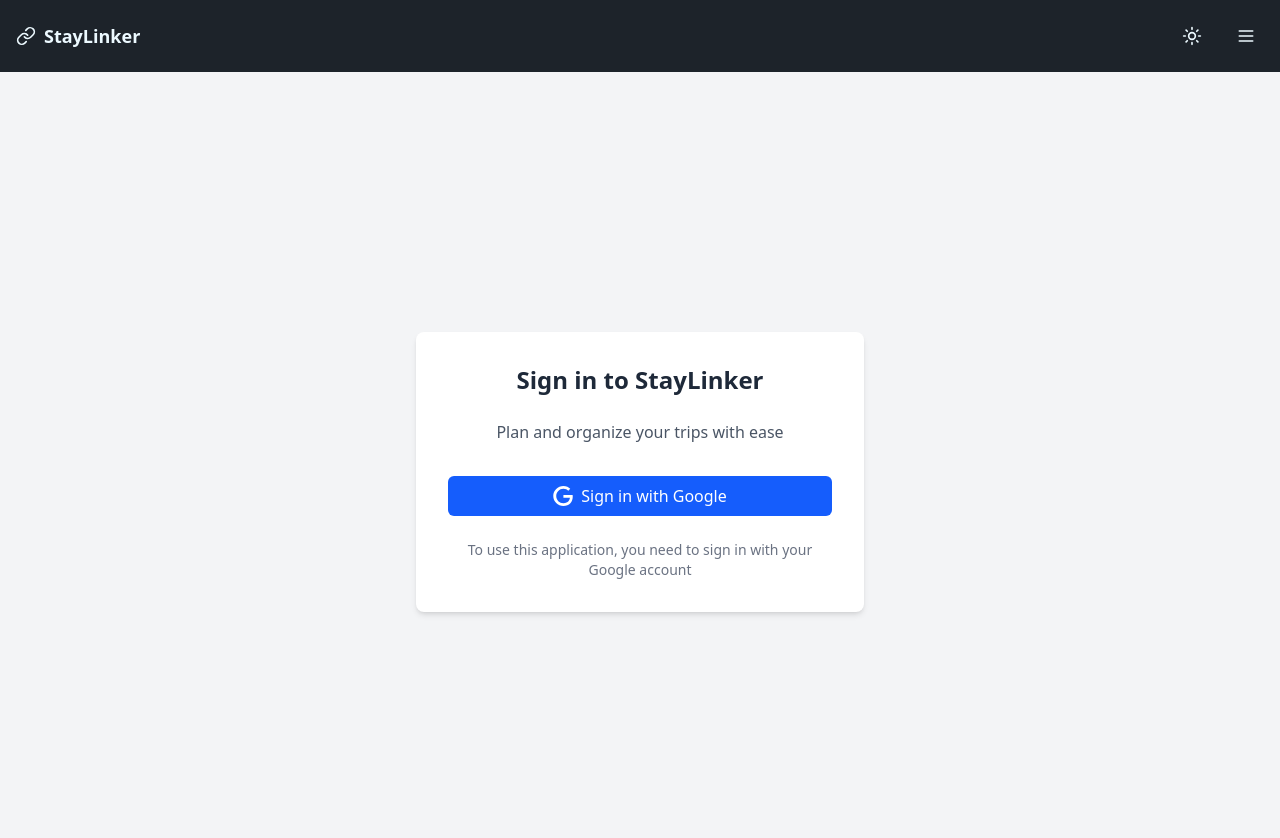
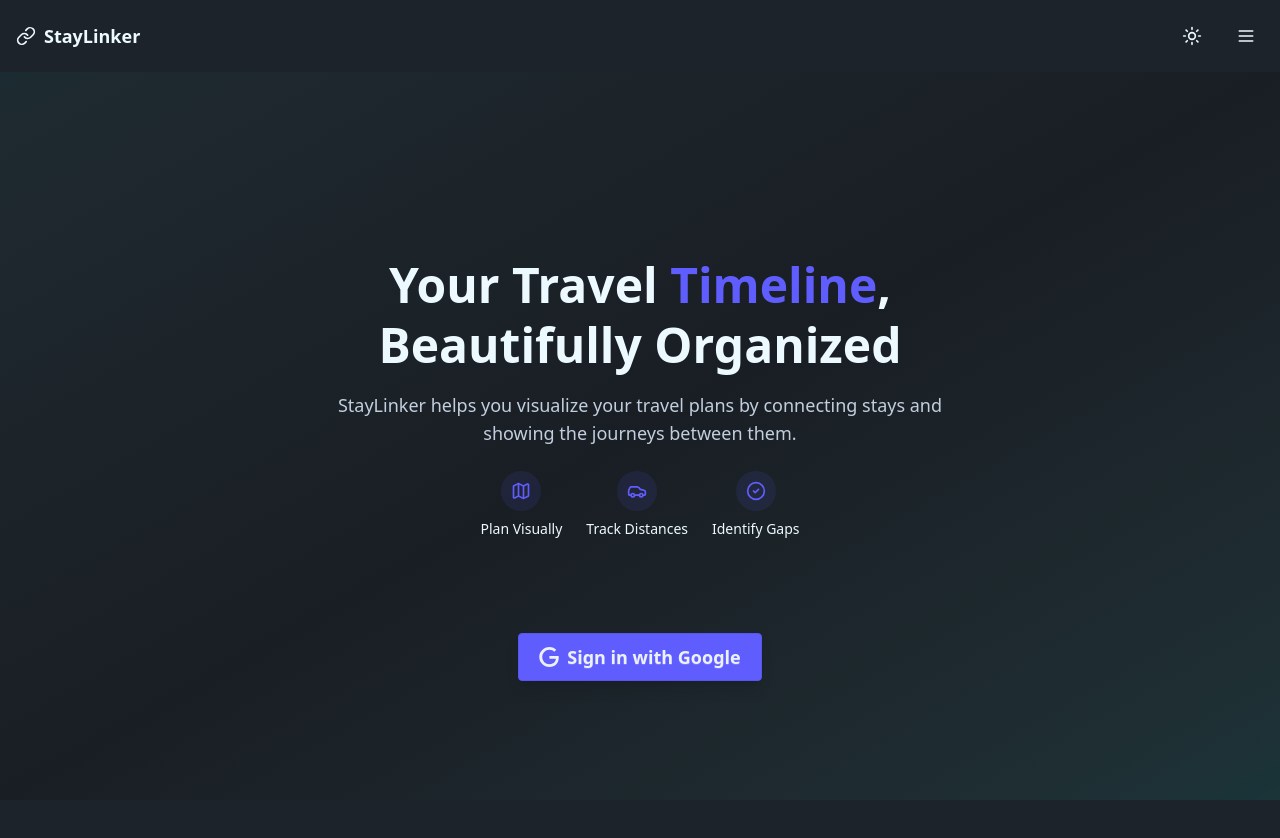
Before and after one commit to jordyvanvorselen/staylinker, a Next.js app: page /auth/signin in a window 1280 px wide. Shown: the top 838 px of the page. After the commit the page ends 800 px from the top, so only its background shows below. Built offline with nearby package versions, Linux system fonts and the light colour scheme; no server answers.

Commit message:
style: new landing page

```diff
--- a/src/app/auth/signin/page.tsx
+++ b/src/app/auth/signin/page.tsx
@@ -2,9 +2,9 @@
 
 import { signIn } from "next-auth/react";
 import { useState } from "react";
+import { Map, Car, CheckCircle2 } from "lucide-react";
 
 export default function SignIn() {
-
   const [isLoading, setIsLoading] = useState(false);
 
   const handleGoogleSignIn = async () => {
@@ -12,47 +12,76 @@ export default function SignIn() {
       setIsLoading(true);
       await signIn("google", { callbackUrl: "/" });
     } catch (error) {
-      console.error("Sign in error:", error);
       setIsLoading(false);
     }
   };
 
   return (
-    <div className="flex items-center justify-center min-h-screen bg-gray-100 dark:bg-gray-900">
-      <div className="w-full max-w-md p-8 bg-white dark:bg-gray-800 rounded-lg shadow-md">
-        <h1 className="mb-6 text-2xl font-bold text-center text-gray-800 dark:text-white">Sign in to StayLinker</h1>
-        <p className="mb-8 text-center text-gray-600 dark:text-gray-300">
-          Plan and organize your trips with ease
+    <main className="h-full flex items-center justify-center relative overflow-hidden p-4 sm:p-6 bg-gradient-to-br from-accent/5 via-base-200 to-accent/10">
+      {/* Background patterns */}
+      <div className="absolute inset-0 bg-[url('/grid-pattern.svg')] opacity-10"></div>
+
+      {/* Content */}
+      <div className="w-full max-w-md sm:max-w-lg md:max-w-2xl h-full relative z-10 flex flex-col justify-around py-12 sm:py-16">
+        {/* Hero Text */}
+        <header className="text-center pt-8 sm:pt-16">
+          <h1 className="text-3xl sm:text-4xl md:text-5xl font-bold mb-4 text-base-content leading-tight">
+            Your Travel <span className="text-primary">Timeline</span>, <br className="sm:hidden" />
+            <span className="sm:inline">Beautifully </span>Organized
+          </h1>
+          <p className="text-base sm:text-lg text-base-content/80 mb-6">
+            StayLinker helps you visualize your travel plans by connecting stays
+            and showing the journeys between them.
           </p>
+
+          {/* Benefits */}
+          <div className="flex justify-center gap-6 mb-8">
+            <div className="flex flex-col items-center gap-2">
+              <div className="w-10 h-10 rounded-full bg-primary/10 flex items-center justify-center text-primary">
+                <Map className="w-5 h-5" />
+              </div>
+              <span className="text-sm font-medium">Plan Visually</span>
+            </div>
+            <div className="flex flex-col items-center gap-2">
+              <div className="w-10 h-10 rounded-full bg-primary/10 flex items-center justify-center text-primary">
+                <Car className="w-5 h-5" />
+              </div>
+              <span className="text-sm font-medium">Track Distances</span>
+            </div>
+            <div className="flex flex-col items-center gap-2">
+              <div className="w-10 h-10 rounded-full bg-primary/10 flex items-center justify-center text-primary">
+                <CheckCircle2 className="w-5 h-5" />
+              </div>
+              <span className="text-sm font-medium">Identify Gaps</span>
+            </div>
+          </div>
+        </header>
+
+        {/* Sign In Button (at the bottom) */}
+        <div className="text-center">
           <button
             onClick={handleGoogleSignIn}
             disabled={isLoading}
-          className="flex items-center justify-center w-full px-4 py-2 space-x-2 text-white bg-blue-600 rounded-md hover:bg-blue-700 focus:outline-none focus:ring-2 focus:ring-blue-500 focus:ring-offset-2 disabled:opacity-70 disabled:cursor-not-allowed"
+            className="btn btn-primary w-full sm:w-auto btn-lg gap-2 shadow-lg hover:shadow-primary/20 transition-all"
+            aria-label="Sign in with Google"
+            tabIndex={0}
           >
             {isLoading ? (
               <>
-              <div className="w-5 h-5 border-2 border-white border-t-transparent rounded-full animate-spin"></div>
+                <span className="loading loading-spinner"></span>
                 <span>Signing in...</span>
               </>
             ) : (
               <>
-              <svg
-                className="w-5 h-5"
-                aria-hidden="true"
-                fill="currentColor"
-                viewBox="0 0 24 24"
-              >
+                <svg className="w-5 h-5" aria-hidden="true" fill="currentColor" viewBox="0 0 24 24">
                   <path d="M12.48 10.92v3.28h7.84c-.24 1.84-.853 3.187-1.787 4.133-1.147 1.147-2.933 2.4-6.053 2.4-4.827 0-8.6-3.893-8.6-8.72s3.773-8.72 8.6-8.72c2.6 0 4.507 1.027 5.907 2.347l2.307-2.307C18.747 1.44 16.133 0 12.48 0 5.867 0 .307 5.387.307 12s5.56 12 12.173 12c3.573 0 6.267-1.173 8.373-3.36 2.16-2.16 2.84-5.213 2.84-7.667 0-.76-.053-1.467-.173-2.053H12.48z" />
                 </svg>
                 <span>Sign in with Google</span>
               </>
             )}
           </button>
-
-        <div className="mt-6 text-center text-sm text-gray-500 dark:text-gray-400">
-          <p>To use this application, you need to sign in with your Google account</p>
         </div>
       </div>
-    </div>
+    </main>
   );
 }
--- a/src/app/layout.tsx
+++ b/src/app/layout.tsx
@@ -26,12 +26,16 @@ export default function RootLayout({
   children: React.ReactNode;
 }>) {
   return (
-    <html lang="en">
-      <body className={`${geistSans.variable} ${geistMono.variable} antialiased min-h-screen`}>
+    <html lang="en" className="h-full">
+      <body className={`${geistSans.variable} ${geistMono.variable} antialiased h-full`}>
         <AuthProvider>
           <ThemeProvider>
-            <Header />
-            <main className="min-h-screen">{children}</main>
+            <div className="flex flex-col h-full">
+              <Header />
+              <main className="flex-grow h-full">
+                {children}
+              </main>
+            </div>
           </ThemeProvider>
         </AuthProvider>
       </body>
```
Also changed, not shown: public/grid-pattern.svg (added). Lines whose indentation alone changed are shown as unchanged.
